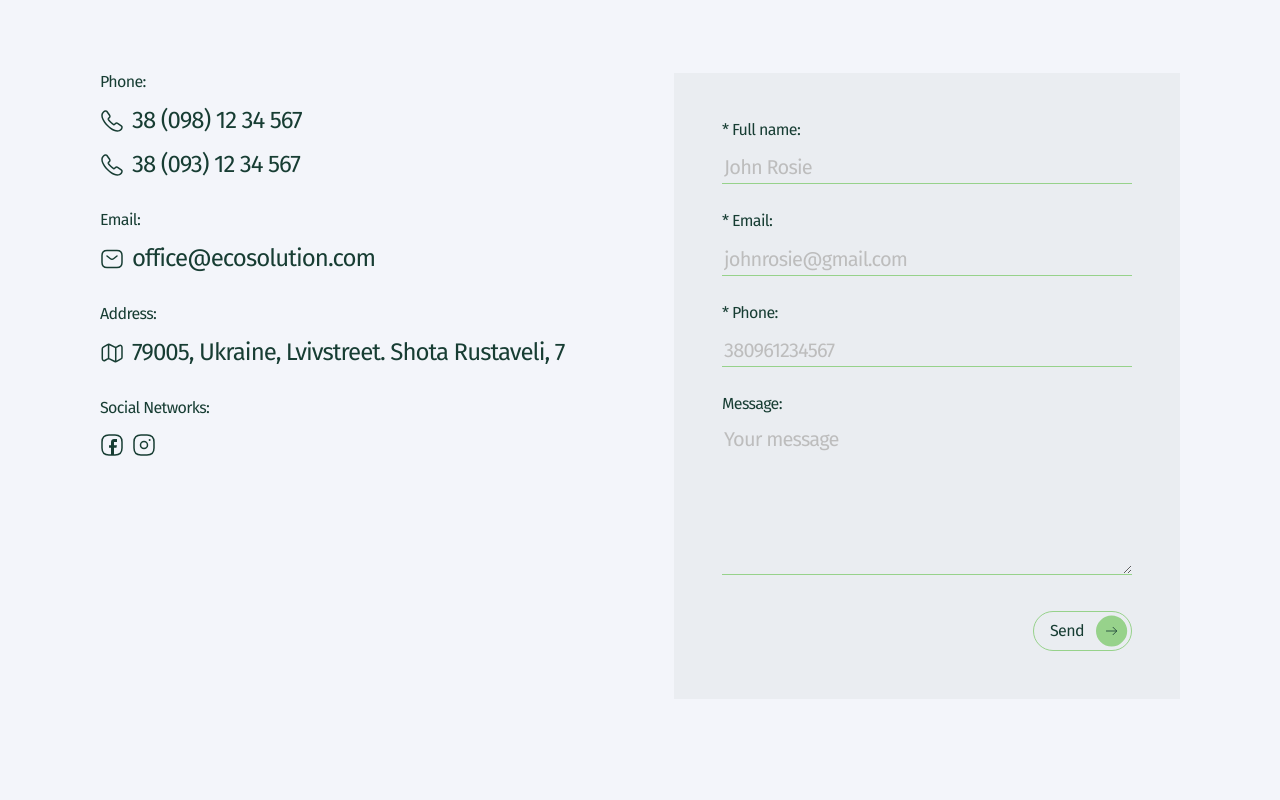
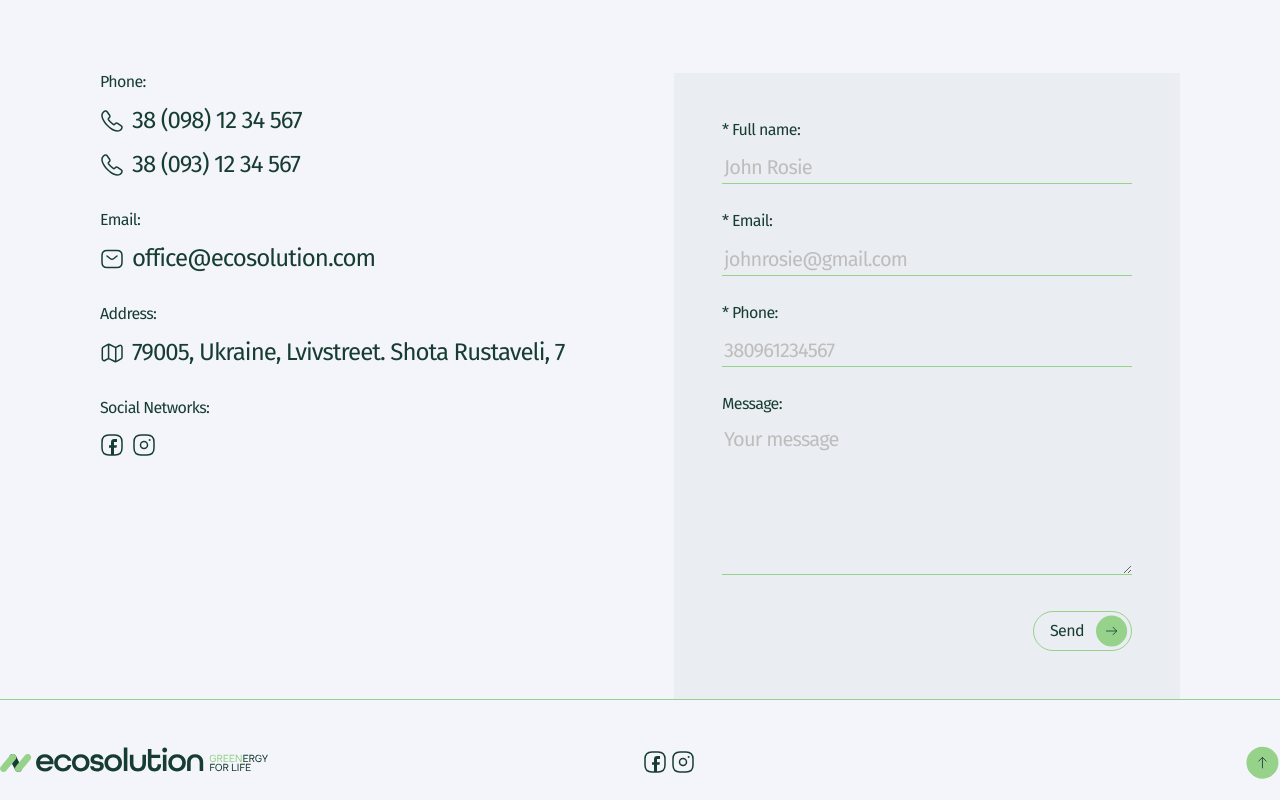
Before and after one commit to Marchenko1997/EcoSolutions, a React (Vite) app: page / in a window 1280 px wide. Shown: the part 4323-5123 px from the top of the page. Before the commit the page ends 5022 px from the top, so only its background shows below. Built offline with nearby package versions, Linux system fonts and the light colour scheme.

Commit message:
integrating footer

```diff
--- a/src/App.jsx
+++ b/src/App.jsx
@@ -7,6 +7,7 @@ import Electricity from "./components/Electricity/Electricity";
 import Cases from "./components/Cases/Cases";
 import Questions from "./components/Questions/Questions";
 import ContactUs from "./components/ContactUs/ContactUs";
+import Footer from "./components/Footer/Footer";
 
 function App() {
   return (
@@ -22,6 +23,7 @@ function App() {
           <ContactUs />
         </Container>
       </main>
+      <Footer />
     </>
   );
 }
--- /dev/null
+++ b/src/components/Footer/Footer.jsx
@@ -0,0 +1,11 @@
+import LogoFooter from "./LogoFooter/LogoFooter"
+
+const Footer = () => {
+  return (
+      <div>
+        <LogoFooter />
+    </div>
+  )
+}
+
+export default Footer
--- /dev/null
+++ b/src/components/Footer/LogoFooter/LogoFooter.jsx
@@ -0,0 +1,25 @@
+import React from "react";
+import Logo from "../../Header/Logo/Logo";
+import SocialMedia from "../../Common/SocialMedia/SocialMedia";
+import sprite from "../../../images/icons.svg";
+import { FlexContainer, SocialContainer, UpperBox } from "./LogoFooter.styled";
+
+const LogoFooter = () => {
+  return (
+    <FlexContainer>
+      <UpperBox>
+        <Logo />
+        <SocialContainer>
+          <SocialMedia />
+        </SocialContainer>
+      </UpperBox>
+      <a href="#hero" aria-label="Go up to Hero section">
+        <svg width={32} height={32}>
+          <use xlinkHref={`${sprite}#icon-arrow-up-right`}></use>
+        </svg>
+      </a>
+    </FlexContainer>
+  );
+};
+
+export default LogoFooter;
--- /dev/null
+++ b/src/components/Footer/LogoFooter/LogoFooter.styled.jsx
@@ -0,0 +1,77 @@
+import styled from "styled-components";
+
+export const FlexContainer = styled.div`
+  max-width: 320px;
+  display: flex;
+  align-items: flex-start;
+  justify-content: space-between;
+  column-gap: 19px;
+  padding: 24px 0;
+  margin: 0 auto;
+  border-top: 1px solid var(--accent-color);
+
+  > a {
+    transform: rotate(-45deg);
+    margin-top: 6px;
+
+    svg {
+      stroke: var(--main-dark);
+      fill: var(--accent-color);
+    }
+  }
+
+  @media screen and (min-width: 768px) {
+    max-width: 100%;
+    column-gap: unset;
+    padding: 24px 0 16px 0;
+  }
+
+  @media screen and (min-width: 1280px) {
+    padding: 40px 0 16px 0;
+
+    > a {
+      svg {
+        transition: all var(--hover-effect);
+      }
+
+      &:hover {
+        svg {
+          fill: var(--main-dark);
+          stroke: var(--accent-color);
+        }
+      }
+    }
+  }
+`;
+
+export const UpperBox = styled.div`
+  display: flex;
+  flex-direction: column;
+  row-gap: 14px;
+
+  @media screen and (min-width: 768px) {
+    flex-direction: row;
+    align-items: center;
+    justify-content: space-between;
+  }
+`;
+
+export const SocialContainer = styled.div`
+  width: 100px;
+  max-height: 24px;
+  display: flex;
+  align-items: center;
+  justify-content: center;
+  padding-left: 44px;
+  margin: 0 auto;
+
+  @media screen and (min-width: 768px) {
+    width: 56px;
+    padding-left: 0;
+    margin-left: 97px;
+  }
+
+  @media screen and (min-width: 1280px) {
+    margin-left: 372px;
+  }
+`;
```
Also changed, not shown: src/components/Footer/Footer.styled.jsx (added).
